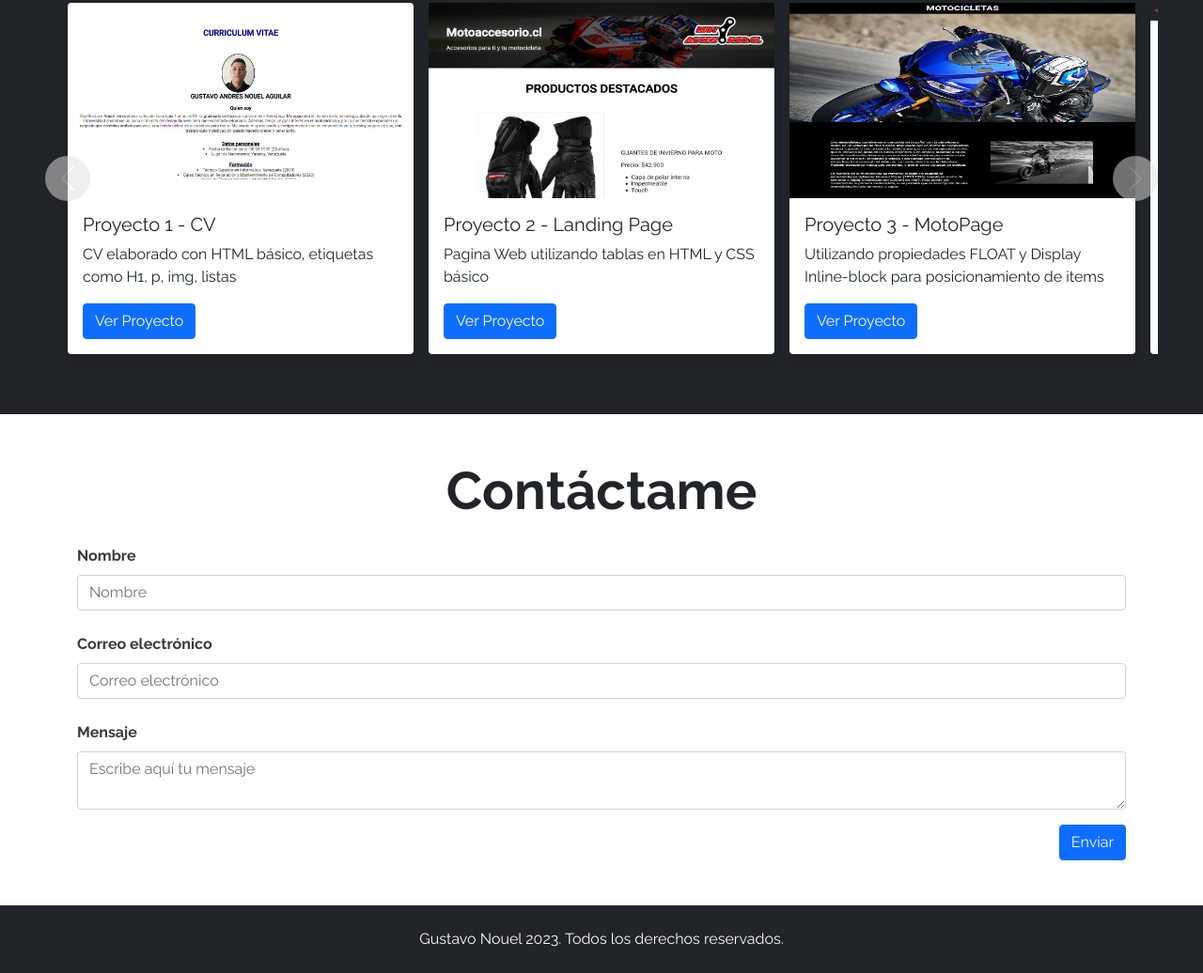
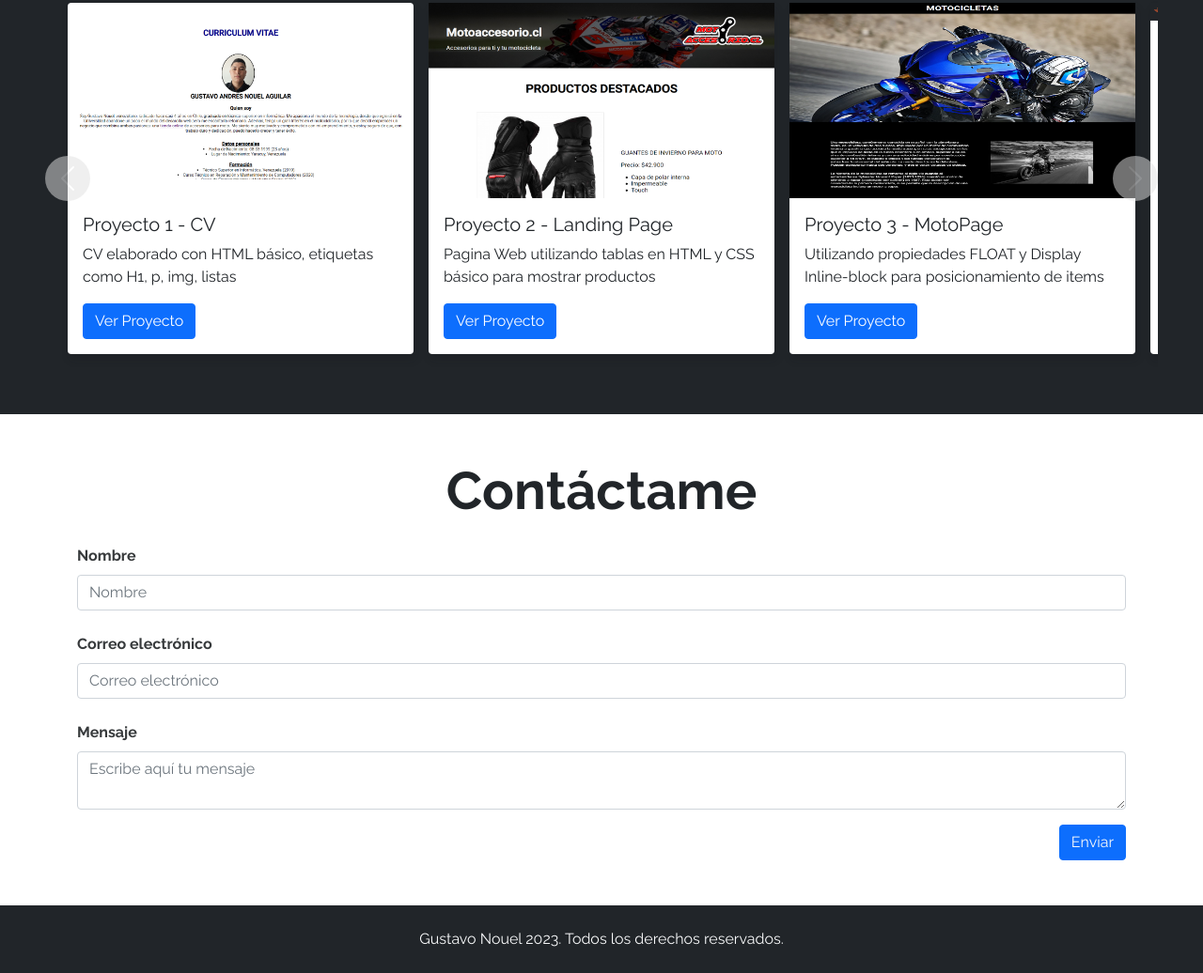
Before and after one commit to gustavoanouel/portfolio, a plain HTML site: page index.html in a window 1280 px wide. Shown: the part 1463-2499 px from the top of the page at 94% size. Drawn offline with nearby package versions, Linux system fonts and the light colour scheme.

Commit message:
Modificacion del texto de la card2

```diff
--- a/assets/css/estilos.css
+++ b/assets/css/estilos.css
@@ -41,6 +41,8 @@ body {
     width: 100px;
   }
 }
+
+/*Carousel de cards*/
 .carousel-inner {
   padding: 1em;
 }
--- a/index.html
+++ b/index.html
@@ -172,7 +172,8 @@
               <div class="card-body">
                 <h5 class="card-title">Proyecto 2 - Landing Page</h5>
                 <p class="card-text">
-                  Pagina Web utilizando tablas en HTML y CSS básico
+                  Pagina Web utilizando tablas en HTML y CSS básico para mostrar
+                  productos
                 </p>
                 <a
                   href="https://gustavoanouel.github.io/DesafioCss/"
```
